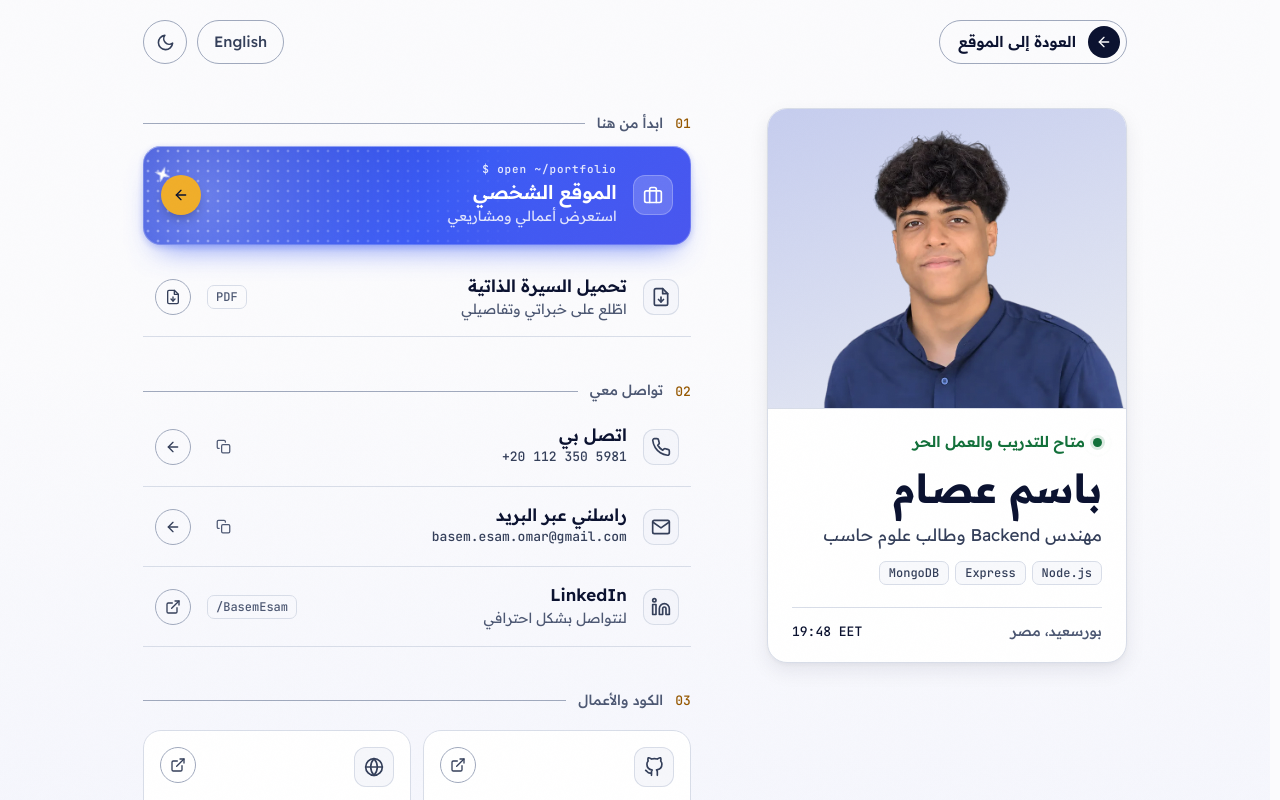
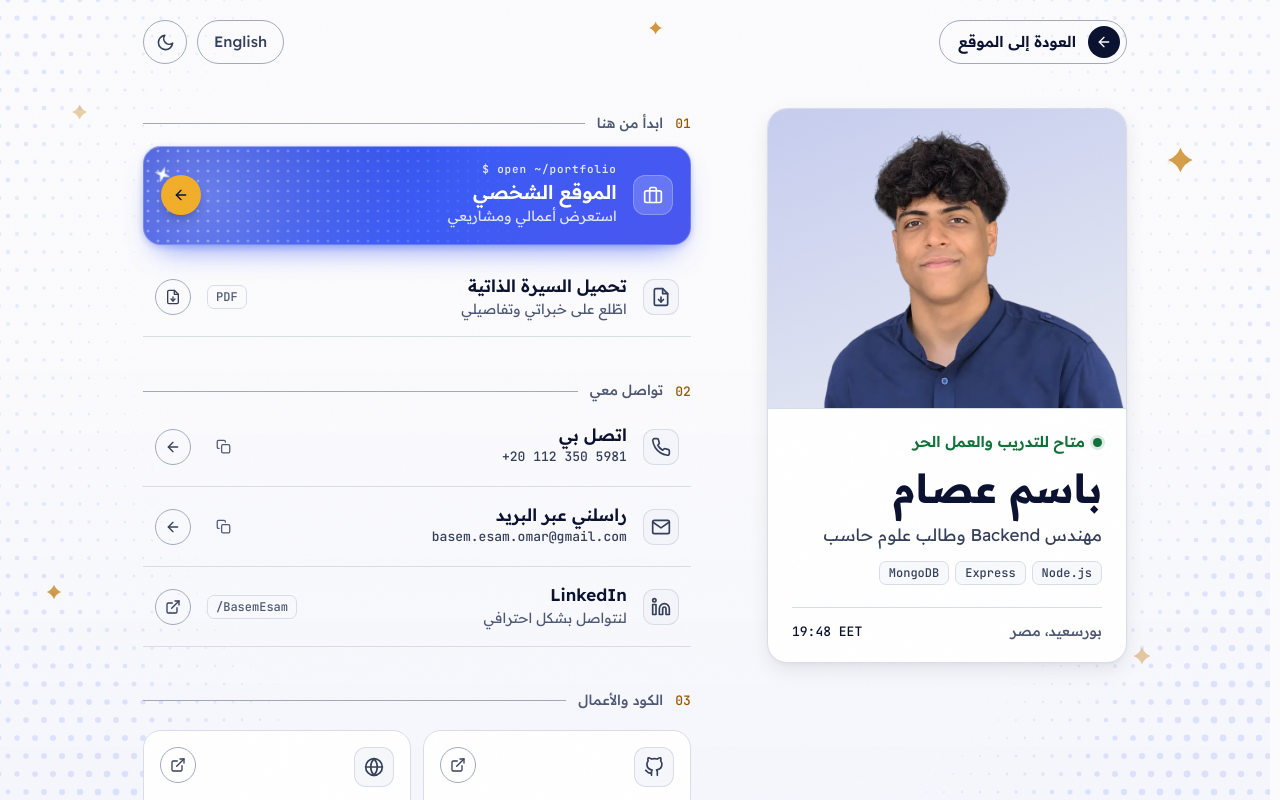
Before and after one commit to Basem3sam/portfolio, a Next.js app: page /ar/links in a window 1280 px wide. Shown: the top 800 px of the page. Built offline with nearby package versions, Linux system fonts and the light colour scheme.

Commit message:
Fix background propagation issue in light mode for LinksPage

```diff
--- a/components/links/LinksPage.css
+++ b/components/links/LinksPage.css
@@ -1368,6 +1368,15 @@ html[dir="rtl"] .lk--tile .wm {
   pointer-events: none;
 }
 
+/* Why the field never showed in light mode: globals.css gives <html> its own
+   background there (html:not(:has(.dark-mode))), so the body's background stops
+   propagating to the canvas and paints as an opaque box OVER the z-index:-1
+   canvas. Dark mode has no html background, so it worked. On this page only,
+   let the body be see-through in light mode; html still supplies --c-page. */
+body:not(.dark-mode):has(.lk-page) {
+  background-color: transparent;
+}
+
 body.dark-mode .lk-bd {
   --lk-dot-min: 0.12;
   --lk-dot-span: 0.26;
```
